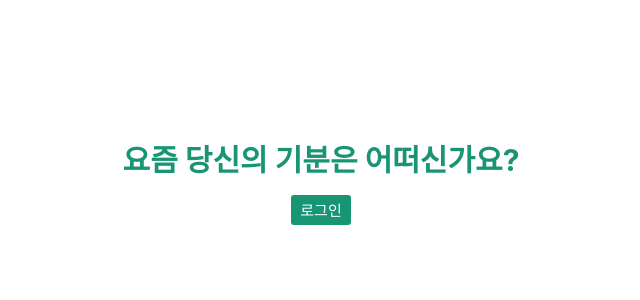
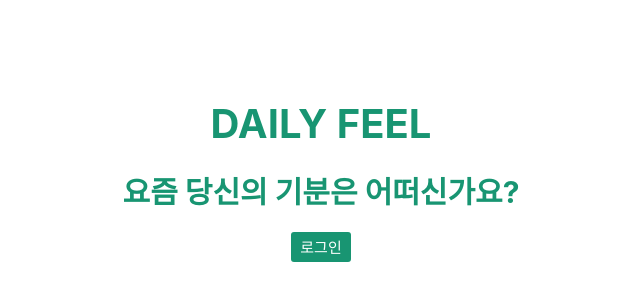
Before and after one commit to CapstoneDesign1/BERT-Sentiment-Analysis-FE, a React (Create React App) app: page / in a window 1280 px wide. Shown: the part 220-520 px from the top of the page, without its empty margins (319-959 px from the left). Built offline with nearby package versions, Linux system fonts and the light colour scheme.

Commit message:
FEAT : #5 Apply Animation To Main Page

```diff
--- a/src/page/Diary.tsx
+++ b/src/page/Diary.tsx
@@ -24,9 +24,11 @@ const Diary = () : JSX.Element => {
                     <button className={style.diary_button} onClick={handleOnReadClick}>읽어보러 가기</button>
                 </div>
                 <div className={style.line}> </div>
-                <div className={style.in_box2}>
-                    <span className={style.diary_txt}>"우리가 기다리는 당신의 솔직한 마음"</span>
-                    <button className={style.diary_button} onClick={handleOnWriteClick}>작성하러 가기</button>
+                <div className={style.animation_box}>
+                    <div className={style.in_box2}>
+                        <span className={style.diary_txt}>"우리가 기다리는 당신의 솔직한 마음"</span>
+                        <button className={style.diary_button} onClick={handleOnWriteClick}>작성하러 가기</button>
+                    </div>
                 </div>
             </div>
         </div>
--- a/src/page/Main.tsx
+++ b/src/page/Main.tsx
@@ -4,7 +4,10 @@ import {Link} from "react-router-dom";
 const Main = () : JSX.Element => {
     return (
         <div className={style.container}>
-            <span className={style.slogan_txt}>요즘 당신의 기분은 어떠신가요?</span>
+            <span className={style.logo_txt}>DAILY FEEL</span>
+            <div className={style.animation_box}>
+                <span className={style.slogan_txt}>요즘 당신의 기분은 어떠신가요?</span>
+            </div>
             <Link to="/login">
                 <button className={style.login_button}>로그인</button>
             </Link>
--- a/src/page/diary.module.css
+++ b/src/page/diary.module.css
@@ -49,17 +49,22 @@
     display: flex;
     flex-direction: column;
     align-items: center;
+    animation: fadeIn 2s;
     animation-fill-mode: forwards;
-    animation: fadeIn 2s;
 }
 
 .in_box2 {
     display: flex;
     flex-direction: column;
     align-items: center;
+    animation: fadeIn_logo 2s;
     animation-delay: 1s;
     animation-fill-mode: forwards;
-    animation: fadeIn 4s;
+}
+
+.animation_box {
+    animation: hidden_box 6s;
+    animation-fill-mode: forwards;
 }
 
 @keyframes fadeIn {
@@ -70,5 +75,28 @@
     to {
         opacity: 1;
         left: 0;
+
     }
 }
+
+@keyframes fadeIn_logo{
+    from {
+        opacity: 0;
+        left:  100%;
+        visibility: visible;
+    }
+    to {
+        opacity: 1;
+        left: 0;
+        visibility: visible;
+    }
+}
+
+@keyframes hidden_box {
+    from {
+        visibility: hidden;
+    }
+    to {
+        visibility: hidden;
+    }
+}
--- a/src/page/main.module.css
+++ b/src/page/main.module.css
@@ -8,12 +8,25 @@
     height: 100%;
 }
 
+.logo_txt {
+    font-size: 40px;
+    color: #189572;
+    font-weight: bold;
+    display: block;
+    margin-bottom: 20px;
+    animation: fadeIn 1.5s;
+    animation-fill-mode: forwards;
+}
+
 .slogan_txt {
     font-size: 30px;
     color: #189572;
     font-weight: bold;
     display: block;
-    margin-bottom: 15px;
+    margin-bottom: 20px;
+    animation: fadeIn_slogan 1.5s;
+    animation-delay: 1s;
+    animation-fill-mode: forwards;
 }
 
 .login_button {
@@ -24,3 +37,41 @@
     width: 60px;
     height: 30px;
 }
+
+.animation_box {
+    animation: hidden_box 1s;
+    animation-fill-mode: forwards;
+}
+
+@keyframes fadeIn {
+    from {
+        opacity: 0;
+        left:  100%;
+    }
+    to {
+        opacity: 1;
+        left: 0;
+    }
+}
+
+@keyframes fadeIn_slogan {
+    from {
+        opacity: 0;
+        left:  100%;
+        visibility: visible;
+    }
+    to {
+        opacity: 1;
+        left: 0;
+        visibility: visible;
+    }
+}
+
+@keyframes hidden_box {
+    from {
+        visibility: hidden;
+    }
+    to {
+        visibility: hidden;
+    }
+}
```
